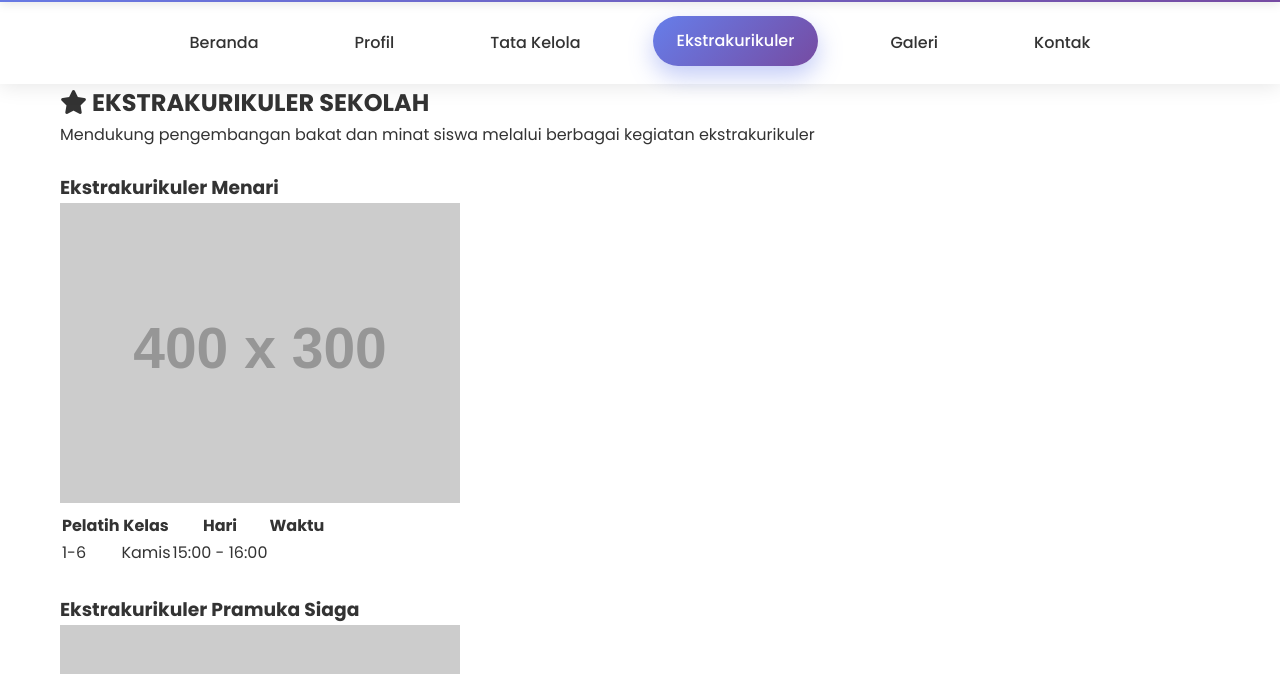
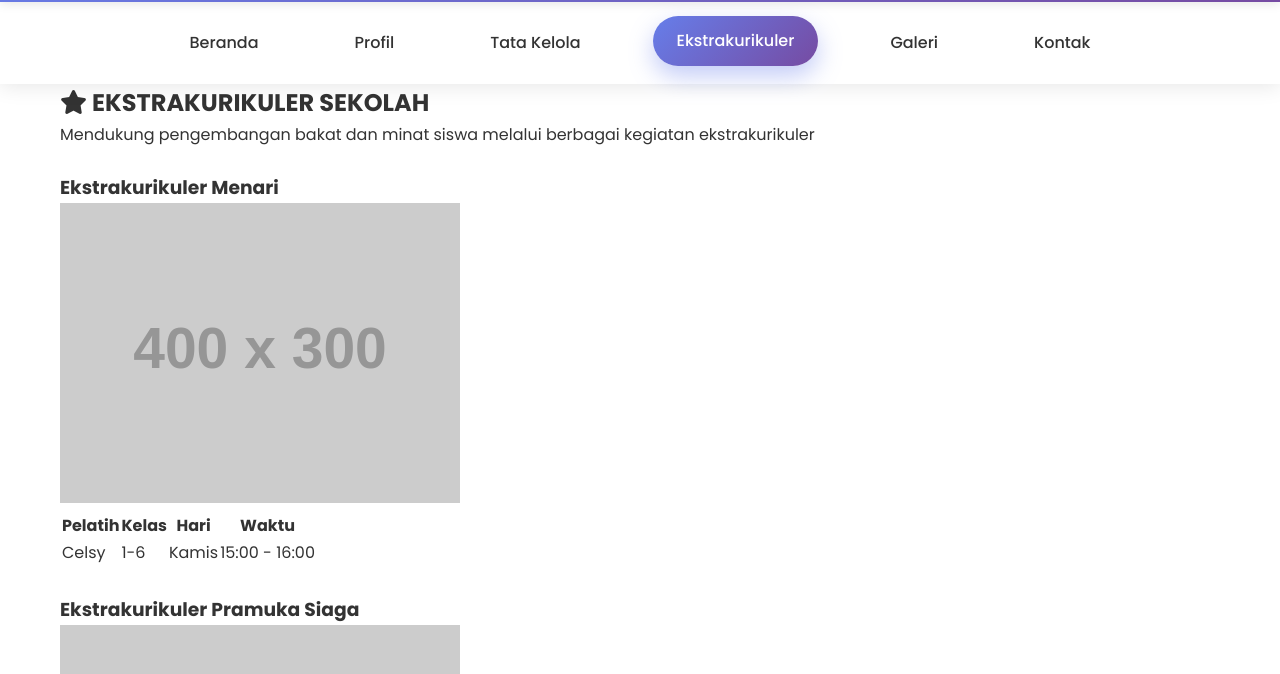
Before and after one commit to SD-Negeri-10-Pelangsian/SD-Negeri-10-Pelangsian.github.io, a plain HTML site: page Ekstrakulikuler.html in a window 1280 px wide. Shown: the part 126-800 px from the top of the page. Drawn offline with Linux system fonts and the light colour scheme; placeholder pictures from the web are drawn by us; some icons are missing.

Commit message:
Fix table cell tag for Celsy entry

```diff
--- a/Ekstrakulikuler.html
+++ b/Ekstrakulikuler.html
@@ -63,7 +63,7 @@
                             </thead>
                             <tbody>
                                 <tr>
-                                    <tdCelsy</td>
+                                    <td>Celsy</td>
                                     <td>1-6</td>
                                     <td>Kamis</td>
                                     <td>15:00 - 16:00</td>
```
